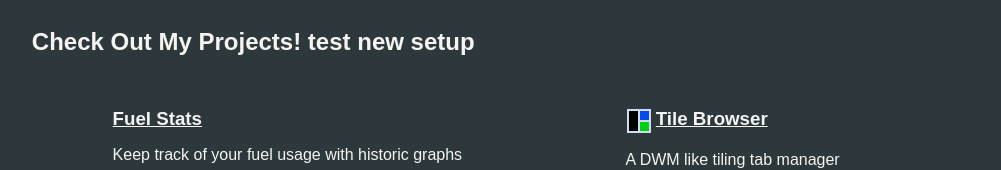
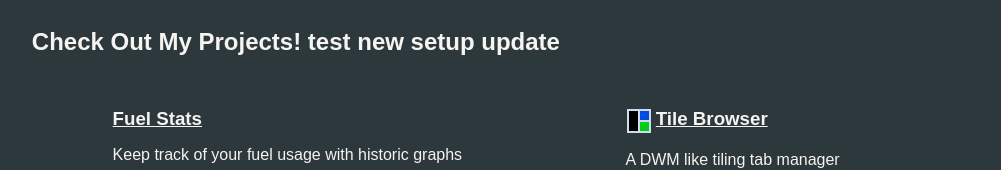
Before and after one commit to lukeo102/PersonalSite, a plain HTML site: page www/index.html in a window 1280 px wide. Shown: the top 170 px of the page, without its empty margins (71-1072 px from the left). Drawn offline with Linux system fonts and the light colour scheme.

```diff
--- a/www/index.html
+++ b/www/index.html
@@ -10,7 +10,7 @@
 
         </section>
         <section id="main" class="flex-column">
-            <h2>Check Out My Projects! test new setup</h2>
+            <h2>Check Out My Projects! test new setup update</h2>
             <section class="flex-row justify-even">
 
                     <a class="flex-column flex-card-large justify-left" href="https://fuel.lukeweb.net">
```
